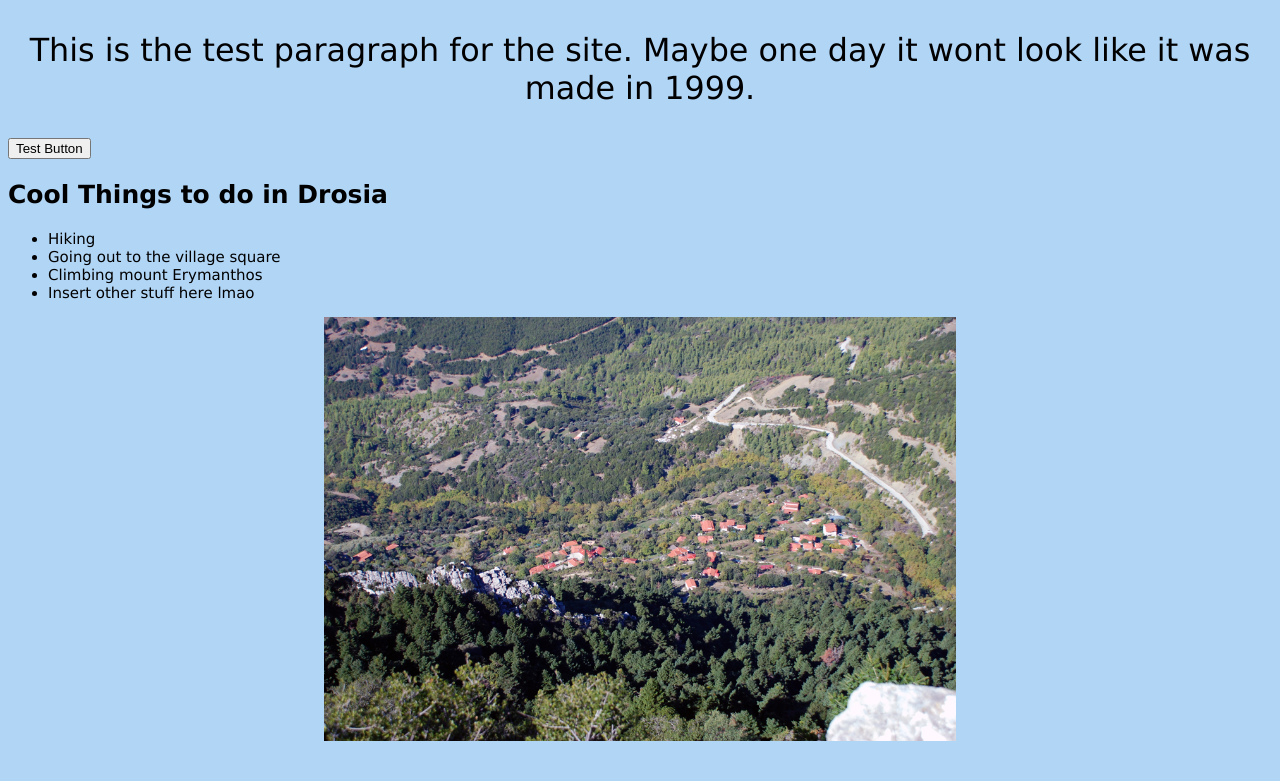
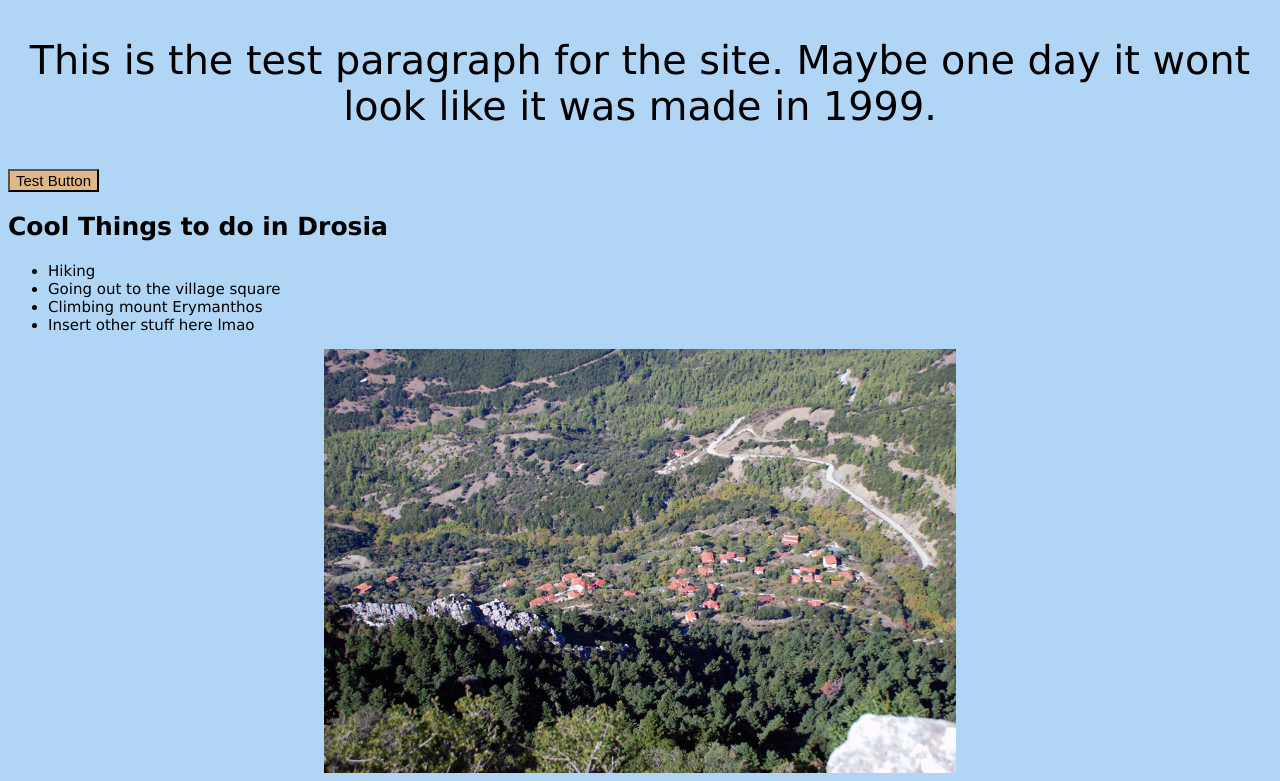
Before and after one commit to NikoTheGreeko/Drosia-Village-Website, a plain HTML site: page index.html in a window 1280 px wide. Shown: the part 69-850 px from the top of the page. Before the commit the page ends 818 px from the top, so only its background shows below. Drawn offline with Linux system fonts and the light colour scheme.

Commit message:
Commiting to Secondary branch

```diff
--- a/Thing.js
+++ b/Thing.js
@@ -1,5 +1,5 @@
 const btn =document.querySelector('button');
 
 btn.onclick = () => {
-    alert('button has been clicked!')
+    alert('This Button Works!')
 }
--- a/index.html
+++ b/index.html
@@ -31,9 +31,11 @@
 </body>
 
 <style>
-  p{font-size: 2ch;}
+  p{font-size: 2.5ch;}
   h2{font-size: 25px;}
   ul{font-size: 15px;}
+  button{background-color:burlywood}
+  button{font-size: 15px;}
 
 
   .FadeIn {
```
